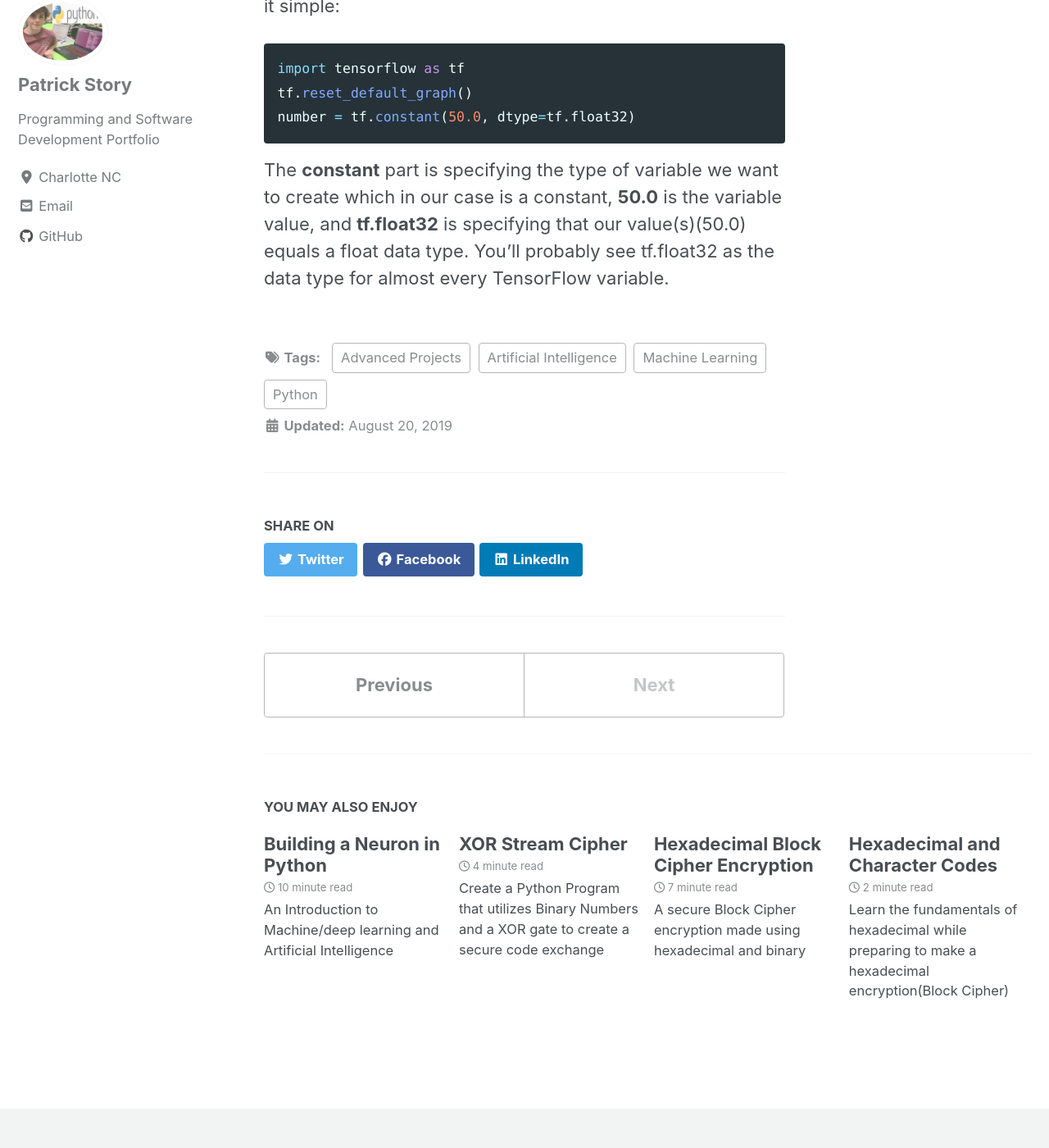
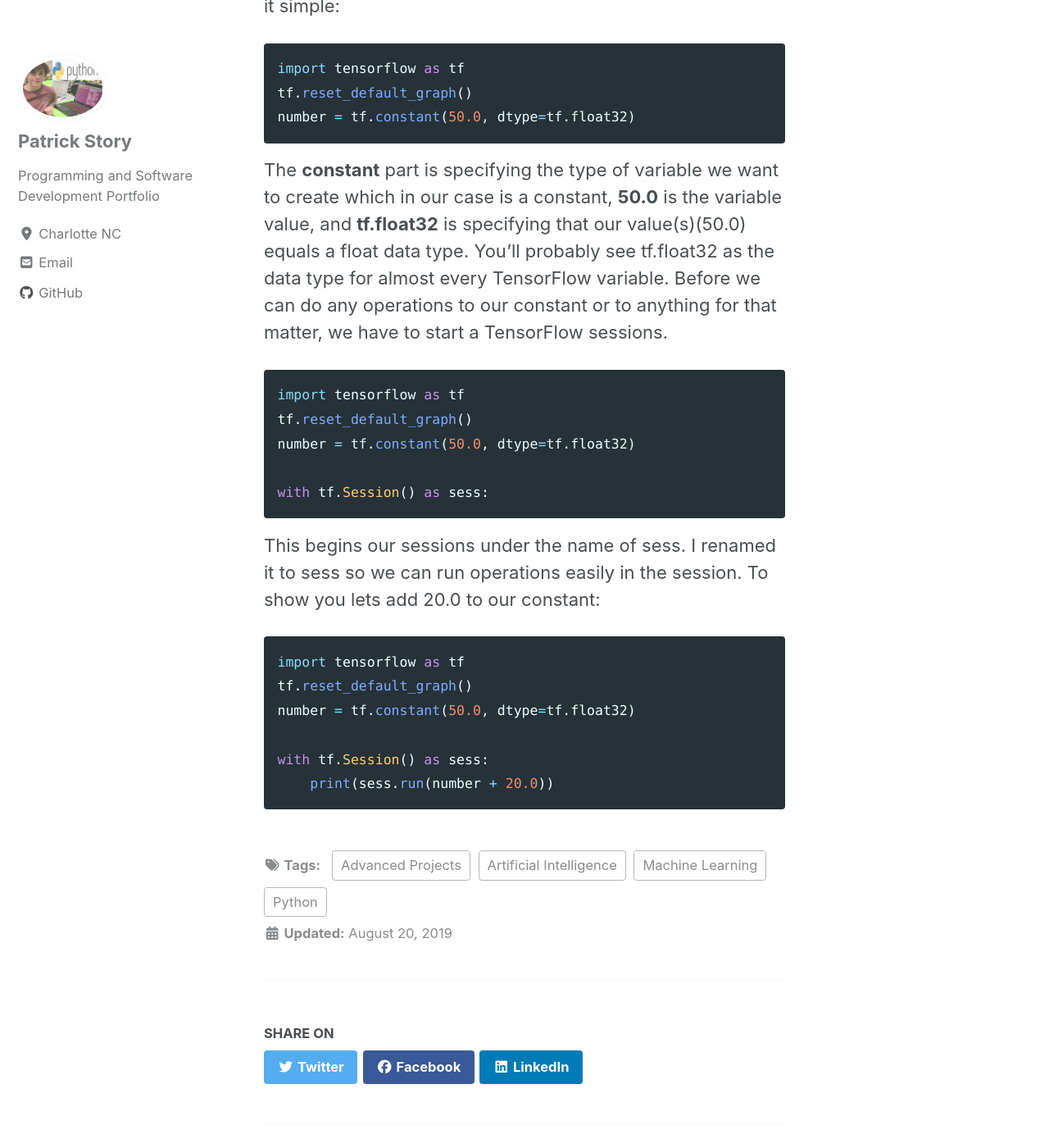
Before and after one commit to Patchyst/Patchyst.github.io, a Jekyll site: the page built from _posts/2019-08-20-tensorflow.md, in a window 1280 px wide and 1400 px high, scrolled down 2277 px. Shown: the whole window at 82% size. Built offline with Jekyll 4.4.1, drawn with Linux system fonts in a browser that asks for light colours; cached includes are drawn as plain includes; nearby versions of some CDN libraries; some of the changed text lies outside the part shown.

Commit message:
updating Tensor Flow project

````diff
--- a/_posts/2019-08-20-tensorflow.md
+++ b/_posts/2019-08-20-tensorflow.md
@@ -25,4 +25,20 @@ import tensorflow as tf
 tf.reset_default_graph()
 number = tf.constant(50.0, dtype=tf.float32)
 ```
-The **constant** part is specifying the type of variable we want to create which in our case is a constant, **50.0** is the variable value, and **tf.float32** is specifying that our value(s)(50.0) equals a float data type. You'll probably see tf.float32 as the data type for almost every TensorFlow variable.
+The **constant** part is specifying the type of variable we want to create which in our case is a constant, **50.0** is the variable value, and **tf.float32** is specifying that our value(s)(50.0) equals a float data type. You'll probably see tf.float32 as the data type for almost every TensorFlow variable. Before we can do any operations to our constant or to anything for that matter, we have to start a TensorFlow sessions.
+```python
+import tensorflow as tf
+tf.reset_default_graph()
+number = tf.constant(50.0, dtype=tf.float32)
+
+with tf.Session() as sess:
+```
+This begins our sessions under the name of sess. I renamed it to sess so we can run operations easily in the session. To show you lets add 20.0 to our constant:
+```python
+import tensorflow as tf
+tf.reset_default_graph()
+number = tf.constant(50.0, dtype=tf.float32)
+
+with tf.Session() as sess:
+    print(sess.run(number + 20.0))
+```
````
